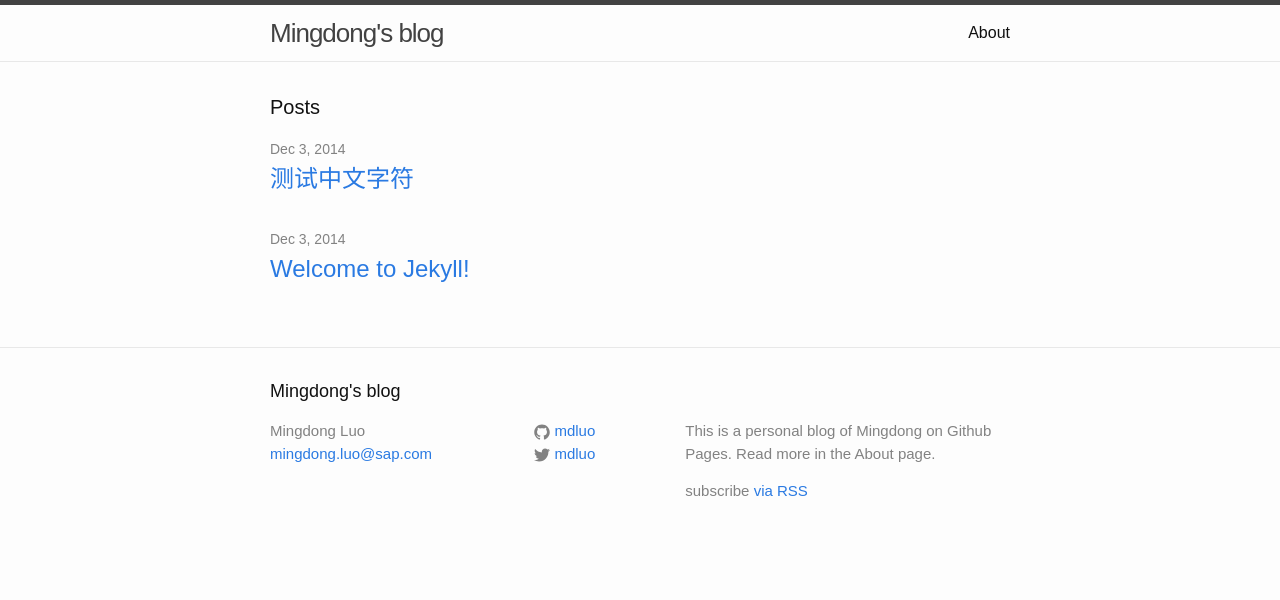
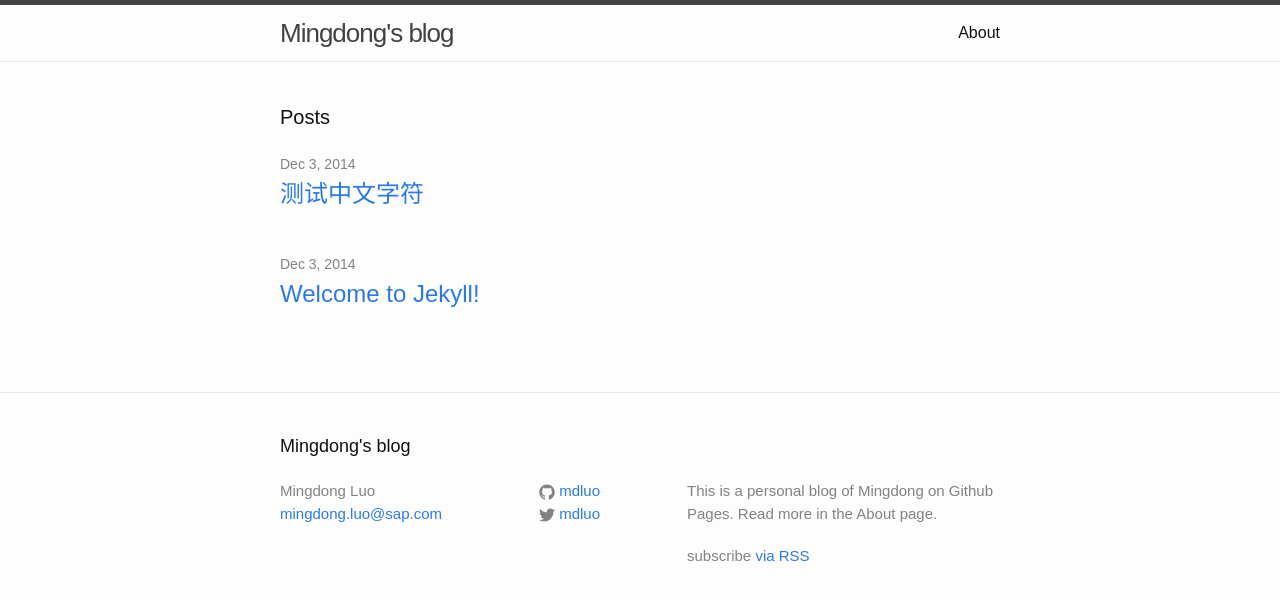
Before and after one commit to itfen/md, a Jekyll site: the page built from index.html, in a window 1280 px wide. Shown: the top 600 px of the page. Built offline with Jekyll 4.4.1, drawn with Linux system fonts in a browser that asks for light colours.

Commit message:
Update spacing unit

```diff
--- a/css/main.scss
+++ b/css/main.scss
@@ -9,7 +9,7 @@ $base-font-size:   16px;
 $small-font-size:  $base-font-size * 0.875;
 $base-line-height: 1.5;
 
-$spacing-unit:     30px;
+$spacing-unit:     40px;
 
 $text-color:       #111;
 $background-color: #fdfdfd;
```
